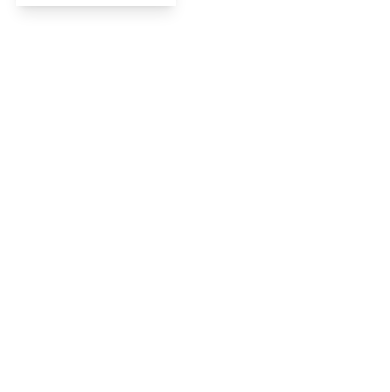
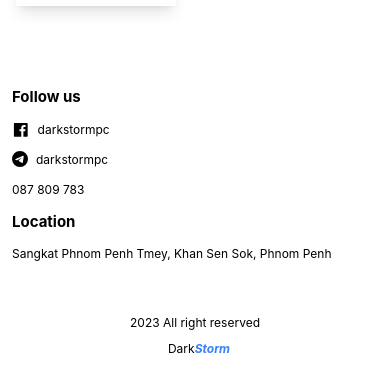
Before and after one commit to vitouaj/darkstorm-pcshop, a React (Create React App) app in the folder Frontend/darkstorm-pcstore-web/: page / in a window 390 px wide. Shown: the part 907-1299 px from the top of the page. Before the commit the page ends 977 px from the top, so only its background shows below. Built offline with nearby package versions, Linux system fonts and the light colour scheme.

Commit message:
add responsive footer to layout

```diff
--- a/Frontend/darkstorm-pcstore-web/src/Pages/Layout.jsx
+++ b/Frontend/darkstorm-pcstore-web/src/Pages/Layout.jsx
@@ -2,6 +2,7 @@
 import { MobileNavigation } from "../Components/MobileNavigation";
 
 export const Layout = ({ children }) => {
+  const address = "Sangkat Phnom Penh Tmey, Khan Sen Sok, Phnom Penh";
   return (
     <div className="relative flex-col justify-between flex items-center">
       <Header />
@@ -14,6 +15,49 @@
       >
         <MobileNavigation />
       </div>
+      <div className="w-full sm:w-3/4 h-72 bg-white flex justify-center mb-20">
+        <div className="flex flex-col justify-between mx-3 w-full gap-y-3 mt-4">
+          <div className="flex flex-col gap-y-3">
+            <span className="text-[15px] font-bold">Follow us</span>
+            <div className="flex gap-x-2">
+              <svg
+                viewBox="0 0 1024 1024"
+                fill="currentColor"
+                height="1.1rem"
+                width="1.1rem"
+              >
+                <path d="M880 112H144c-17.7 0-32 14.3-32 32v736c0 17.7 14.3 32 32 32h736c17.7 0 32-14.3 32-32V144c0-17.7-14.3-32-32-32zm-92.4 233.5h-63.9c-50.1 0-59.8 23.8-59.8 58.8v77.1h119.6l-15.6 120.7h-104V912H539.2V602.2H434.9V481.4h104.3v-89c0-103.3 63.1-159.6 155.3-159.6 44.2 0 82.1 3.3 93.2 4.8v107.9z" />
+              </svg>
+              <span className="text-[12px]">darkstormpc</span>
+            </div>
+            <div className="flex gap-x-2">
+              <svg
+                fill="currentColor"
+                viewBox="0 0 16 16"
+                height="1rem"
+                width="1rem"
+              >
+                <path d="M16 8A8 8 0 110 8a8 8 0 0116 0zM8.287 5.906c-.778.324-2.334.994-4.666 2.01-.378.15-.577.298-.595.442-.03.243.275.339.69.47l.175.055c.408.133.958.288 1.243.294.26.006.549-.1.868-.32 2.179-1.471 3.304-2.214 3.374-2.23.05-.012.12-.026.166.016.047.041.042.12.037.141-.03.129-1.227 1.241-1.846 1.817-.193.18-.33.307-.358.336a8.154 8.154 0 01-.188.186c-.38.366-.664.64.015 1.088.327.216.589.393.85.571.284.194.568.387.936.629.093.06.183.125.27.187.331.236.63.448.997.414.214-.02.435-.22.547-.82.265-1.417.786-4.486.906-5.751a1.426 1.426 0 00-.013-.315.337.337 0 00-.114-.217.526.526 0 00-.31-.093c-.3.005-.763.166-2.984 1.09z" />
+              </svg>
+              <span className="text-[12px]">darkstormpc</span>
+            </div>
+            <a href="/" className="text-[12px]">
+              087 809 783
+            </a>
+            <span className="text-[15px] font-bold">Location</span>
+            <span className="text-[12px]">{address}</span>
+          </div>
+          <div className="flex-col flex gap-2">
+            <span className="text-[12px] text-center">
+              {new Date().getFullYear()} All right reserved
+            </span>
+            <a href="/" id="shopName" className="ml-2 text-[12px] text-center">
+              Dark
+              <i className="text-blue-500 font-bold">Storm</i>
+            </a>
+          </div>
+        </div>
+      </div>
     </div>
   );
 };
```
